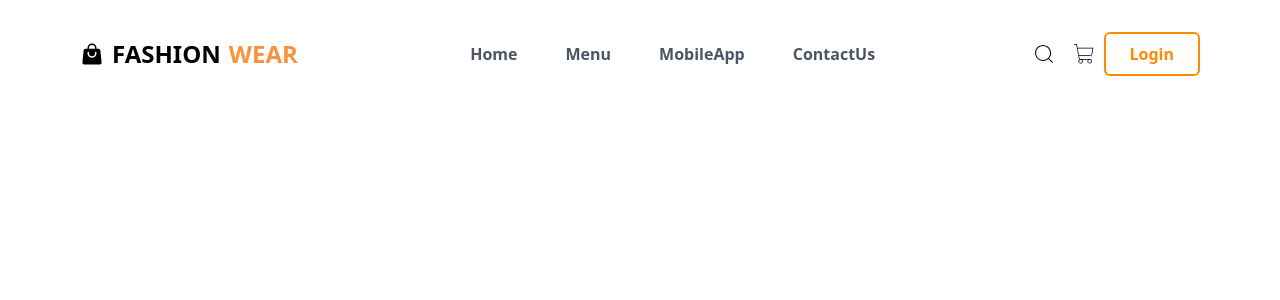
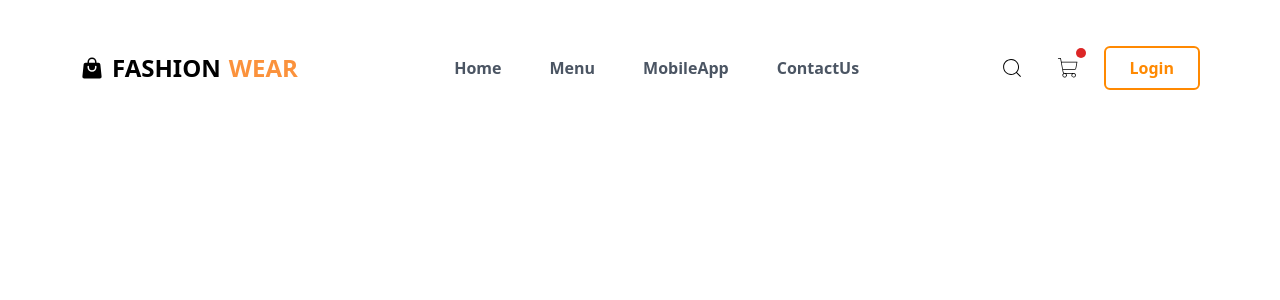
Before and after one commit to jenisha987/E-commerce-Website, a React (Vite) app in the folder e-commerce/: page / in a window 1280 px wide. Shown: the top 300 px of the page. Built offline with nearby package versions, Linux system fonts and the light colour scheme.

Commit message:
setup React Router

```diff
--- a/e-commerce/package.json
+++ b/e-commerce/package.json
@@ -14,7 +14,8 @@
     "framer-motion": "^11.3.31",
     "react": "^18.3.1",
     "react-dom": "^18.3.1",
-    "react-icons": "^5.3.0"
+    "react-icons": "^5.3.0",
+    "react-router-dom": "^6.26.1"
   },
   "devDependencies": {
     "@eslint/js": "^9.9.0",
--- a/e-commerce/src/components/Navbar.jsx
+++ b/e-commerce/src/components/Navbar.jsx
@@ -58,12 +58,13 @@ export default function Navbar() {
                     </div>
                     {/* Icons Section */}
                     <div className='flex items-center'>
-                        <button className='text-2xl hover:bg-primary hover:text-white rounded-full p-2 duration-200'>
+                        <div className='text-2xl hover:bg-primary hover:text-white rounded-full p-2 duration-200'>
                             <CiSearch />
-                        </button>
-                        <button className='text-2xl hover:bg-primary hover:text-white rounded-full p-2 duration-200'>
+                        </div>
+                        <div className='text-2xl hover:bg-primary hover:text-white rounded-full p-6 duration-200'>
                             <PiShoppingCartThin />
-                        </button>
+                            <div className='absolute min-w-2.5 min-h-2.5 rounded-full bg-red-600 -mt-8 ml-5'></div>
+                        </div>
                         <button className='hover:bg-primary text-primary font-semibold hover:text-white
                         rounded-md border-2 border-primary px-6 py-2 duration-200 hidden md:block'>
                             Login
@@ -71,7 +72,7 @@ export default function Navbar() {
                     </div>
                     {/* Mobile Hamburger Menu Section */}
                     <div className='md:hidden' onClick={() => setOpen(!open)}>
-                        <MdMenu className='text-4xl' />
+                        <MdMenu className='text-4xl cursor-pointer' />
                     </div>
                 </div>
             </nav>
--- a/e-commerce/src/main.jsx
+++ b/e-commerce/src/main.jsx
@@ -1,10 +1,11 @@
-import { StrictMode } from 'react'
-import { createRoot } from 'react-dom/client'
+import { StrictMode } from 'react';
+import { createRoot } from 'react-dom/client';
+import { createBrowserRouter } from 'react-router-dom';
 import App from './App.jsx'
 import './index.css'
 
 createRoot(document.getElementById('root')).render(
-  <StrictMode>
+  <createBrowserRouter>
     <App />
-  </StrictMode>,
+  </createBrowserRouter>,
 )
--- /dev/null
+++ b/e-commerce/src/pages/Cart.jsx
@@ -0,0 +1,9 @@
+import React from "react";
+
+export default function Cart() {
+    return (
+        <div>
+            <h1>Cart</h1>
+        </div>
+    )
+}
--- /dev/null
+++ b/e-commerce/src/pages/Home.jsx
@@ -0,0 +1,9 @@
+import React from "react";
+
+export default function Home() {
+    return (
+        <div>
+            <h1>Home</h1>
+        </div>
+    )
+}
--- /dev/null
+++ b/e-commerce/src/pages/PlaceOrder.jsx
@@ -0,0 +1,9 @@
+import React from "react";
+
+export default function PlaceOrder() {
+    return (
+        <div>
+            <h1>Place Order</h1>
+        </div>
+    )
+}
```
Also changed, not shown: 1 other file (tests, documents, lock files or other folders).
